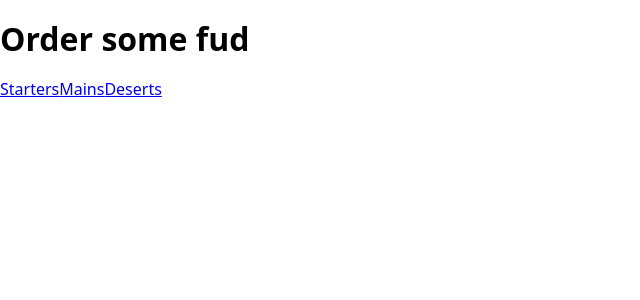
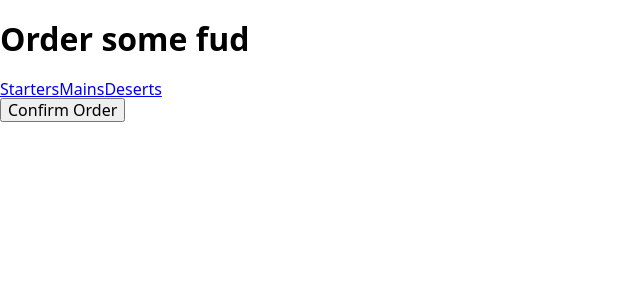
Before and after one commit to Anubliss-0/product-list-with-cart, a React (Vite) app: page / in a window 1280 px wide. Shown: the top 300 px of the page, without its empty margins (0-640 px from the left). Built offline with nearby package versions, Linux system fonts and the light colour scheme.

Commit message:
feat: order confirmation and new order

```diff
--- a/src/App.tsx
+++ b/src/App.tsx
@@ -1,10 +1,15 @@
-import { useState } from "react";
+import { useState, createContext } from "react";
 import { Outlet, Link } from "react-router-dom";
 import Cart from "./components/Cart/Cart";
+import ConfirmationModal from "./components/ConfirmationModal/ConfirmationModal";
+
+export const ConfirmationContext = createContext(false);
 
 function App() {
-const [cart, setCart] = useState<{ id: number; quantity: number }[]>([]);
-return (
+  const [cart, setCart] = useState<{ id: number; quantity: number }[]>([]);
+  const [showConfirmation, setShowConfirmation] = useState<boolean>(false);
+
+  return (
     <>
       <h1>Order some fud</h1>
       <nav>
@@ -16,6 +21,13 @@ return (
       <Cart
         cart={cart}
         setCart={setCart}
+        setShowConfirmation={setShowConfirmation}
+      />
+      <ConfirmationModal
+        cart={cart}
+        setCart={setCart}
+        showConfirmation={showConfirmation}
+        setShowConfirmation={setShowConfirmation}
       />
     </>
   )
--- a/src/components/Cart/Cart.tsx
+++ b/src/components/Cart/Cart.tsx
@@ -8,27 +8,35 @@ type CartProps = {
 type CartComponentProps = {
     cart: CartProps[];
     setCart: React.Dispatch<React.SetStateAction<CartProps[]>>;
+    setShowConfirmation: React.Dispatch<React.SetStateAction<boolean>>
 };
 
 const dataMap = flattenAndMapData();
 
-function Cart({ cart, setCart }: CartComponentProps) {
+function Cart({ cart, setCart, setShowConfirmation }: CartComponentProps) {
     const removeFromCart = (id: number) => {
         setCart(cart.filter(item => item.id !== id));
     };
+
+    const showConfirmation = () => {
+        setShowConfirmation(true)
+    }
 
     return (
         <div>
             {cart.map((item) => {
                 const product = dataMap.get(item.id);
                 return (
-                    <div key={item.id}>
-                        <p>Item Name: {product?.name}</p>
-                        <p>Quantity: {item.quantity}</p>
-                        <button onClick={() => removeFromCart(item.id)}>X</button>
-                    </div>
+                    <>
+                        <div key={item.id}>
+                            <p>Item Name: {product?.name}</p>
+                            <p>Quantity: {item.quantity}</p>
+                            <button onClick={() => removeFromCart(item.id)}>X</button>
+                        </div>
+                    </>
                 );
             })}
+            <button onClick={showConfirmation}>Confirm Order</button>
         </div>
     );
 }
--- /dev/null
+++ b/src/components/ConfirmationModal/ConfirmationModal.tsx
@@ -0,0 +1,30 @@
+type CartProps = {
+    id: number;
+    quantity: number;
+};
+
+type ConfirmationModalProps = {
+    cart: CartProps[];
+    setCart: React.Dispatch<React.SetStateAction<CartProps[]>>;
+    showConfirmation: boolean;
+    setShowConfirmation: React.Dispatch<React.SetStateAction<boolean>>
+};
+
+function ConfirmationModal({ cart, setCart, showConfirmation, setShowConfirmation }: ConfirmationModalProps) {
+
+    const resetCart = () => {
+        setCart([])
+        setShowConfirmation(false)
+    }
+
+    if (!showConfirmation) return null;
+
+    return (
+        <div>
+            Order confirmed.
+            <button onClick={resetCart}>New order</button>
+        </div>
+    );
+}
+
+export default ConfirmationModal;
```
